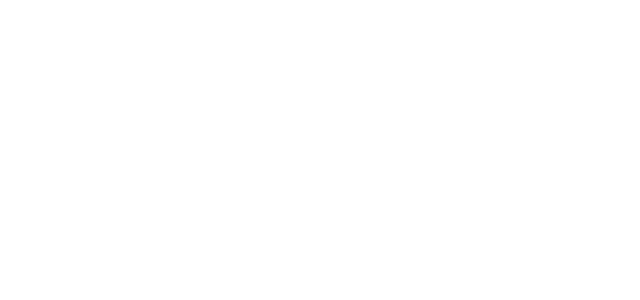
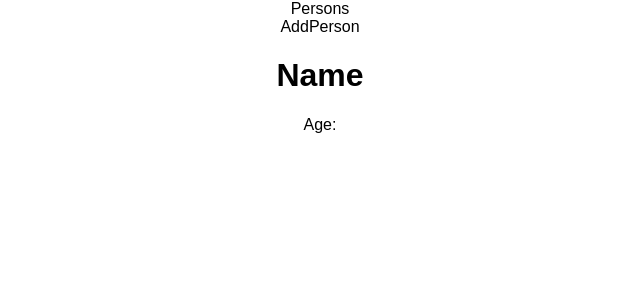
Before and after one commit to alonsogchparra/react-complete-guide, a React (Create React App) app in the folder persons/: page / in a window 1280 px wide. Shown: the top 300 px of the page, without its empty margins (320-960 px from the left). Built offline with nearby package versions, Linux system fonts and the light colour scheme.

Commit message:
cleaning some component and building and join others

```diff
--- a/persons/src/App.css
+++ b/persons/src/App.css
@@ -1,28 +1,3 @@
 .App {
   text-align: center;
 }
-
-.App-logo {
-  animation: App-logo-spin infinite 20s linear;
-  height: 80px;
-}
-
-.App-header {
-  background-color: #222;
-  height: 150px;
-  padding: 20px;
-  color: white;
-}
-
-.App-title {
-  font-size: 1.5em;
-}
-
-.App-intro {
-  font-size: large;
-}
-
-@keyframes App-logo-spin {
-  from { transform: rotate(0deg); }
-  to { transform: rotate(360deg); }
-}
--- a/persons/src/App.js
+++ b/persons/src/App.js
@@ -1,12 +1,12 @@
 import React, { Component } from 'react';
-import logo from './logo.svg';
+import Persons from './containers/Persons';
 import './App.css';
 
 class App extends Component {
   render() {
     return (
       <div className="App">
-
+        <Persons />
       </div>
     );
   }
--- a/persons/src/components/AddPerson/AddPerson.js
+++ b/persons/src/components/AddPerson/AddPerson.js
@@ -0,0 +1,13 @@
+import React, { Component } from 'react'
+
+class AddPerson extends Component {
+  render () {
+    return (
+      <div>
+        AddPerson
+      </div>
+    )
+  }
+}
+
+export default AddPerson
--- a/persons/src/components/Person/Person.js
+++ b/persons/src/components/Person/Person.js
@@ -0,0 +1,10 @@
+import React from 'react';
+
+const person = (props) => (
+  <div>
+    <h1>Name</h1>
+    <p>Age:</p>
+  </div>
+);
+
+export default person;
--- a/persons/src/containers/Persons.js
+++ b/persons/src/containers/Persons.js
@@ -0,0 +1,18 @@
+import React, { Component } from 'react';
+
+import AddPerson from '../components/AddPerson/AddPerson';
+import Person from '../components/Person/Person';
+
+class Persons extends Component {
+  render () {
+    return (
+      <div>
+        Persons
+        <AddPerson />
+        <Person />
+      </div>
+    )
+  }
+}
+
+export default Persons;
```
